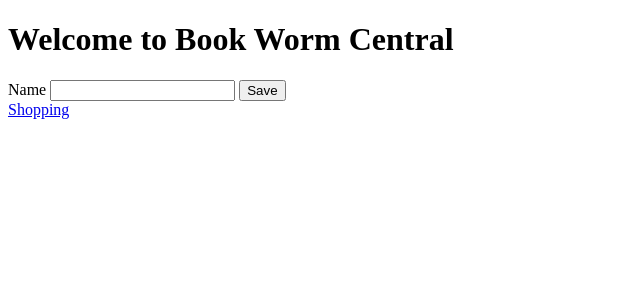
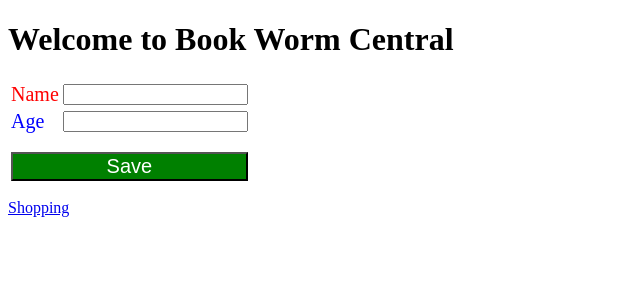
Before and after one commit to Frolov-Andrey2405/BookWormCentral, a Django app: page /home in a window 1280 px wide. Shown: the top 300 px of the page, without its empty margins (0-640 px from the left). Run offline with Django 4.2, Linux system fonts and the light colour scheme.

Commit message:
Applying styles in web elements and creating web tables in web application

```diff
--- a/bwc_portal/bwc_app/templates/index.html
+++ b/bwc_portal/bwc_app/templates/index.html
@@ -1,17 +1,48 @@
 <!DOCTYPE html>
 <html lang="en">
+
 <head>
+    <style>
+        .main {
+            color: red;
+            font-size: 20px;
+        }
+    </style>
     <meta charset="UTF-8">
     <title>Book Worm Central</title>
 </head>
+
 <body>
     <h1>Welcome to Book Worm Central</h1>
     <form action="/save" method="post">
-        {% csrf_token %}
-        <label>Name</label>
-        <input type="text" name="name">
-        <button type="submit">Save</button>
+        <table>
+            <tbody>
+                <tr>
+                    <td><label class="main">Name</label></td>
+                    <td><input type="text" name="name"></td>
+                </tr>
+
+                <tr>
+                    <td><label style="color: blue; font-size: 20px;">Age</label></td>
+                    <td><input type="text" name="age"></td>
+                </tr>
+
+                <tr>
+                    <td colspan="2">
+                            <button type="submit" style="
+                            display: block;
+                            margin-top: 15px;
+                            margin-bottom: 15px;
+                            font-size: 20px;
+                            background-color:green;
+                            width:100%;
+                            color:white;">Save</button>
+                    </td>
+                </tr>
+            </tbody>
+        </table>
     </form>
     <a href="/shopping">Shopping</a>
 </body>
+
 </html>
```
